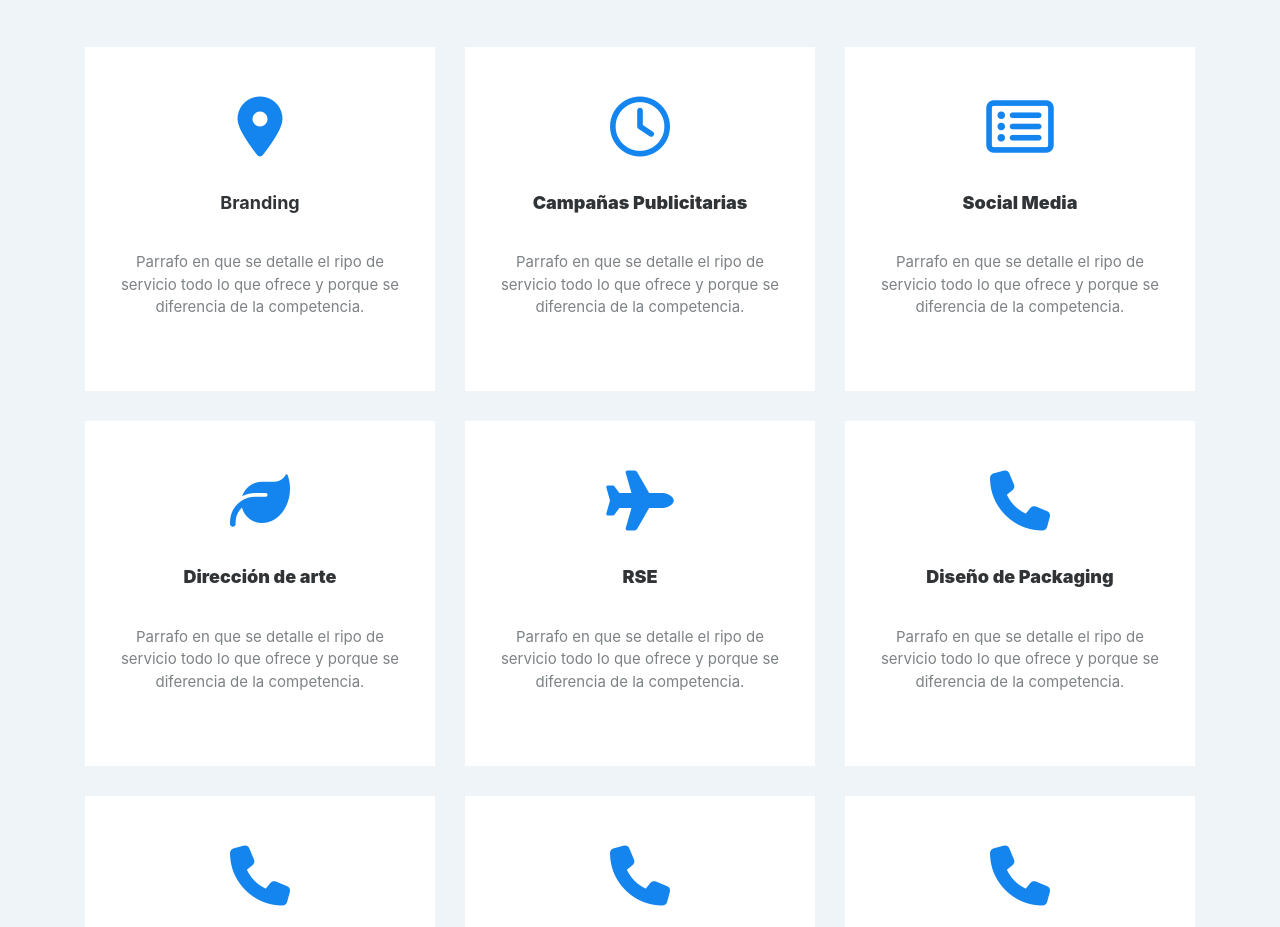
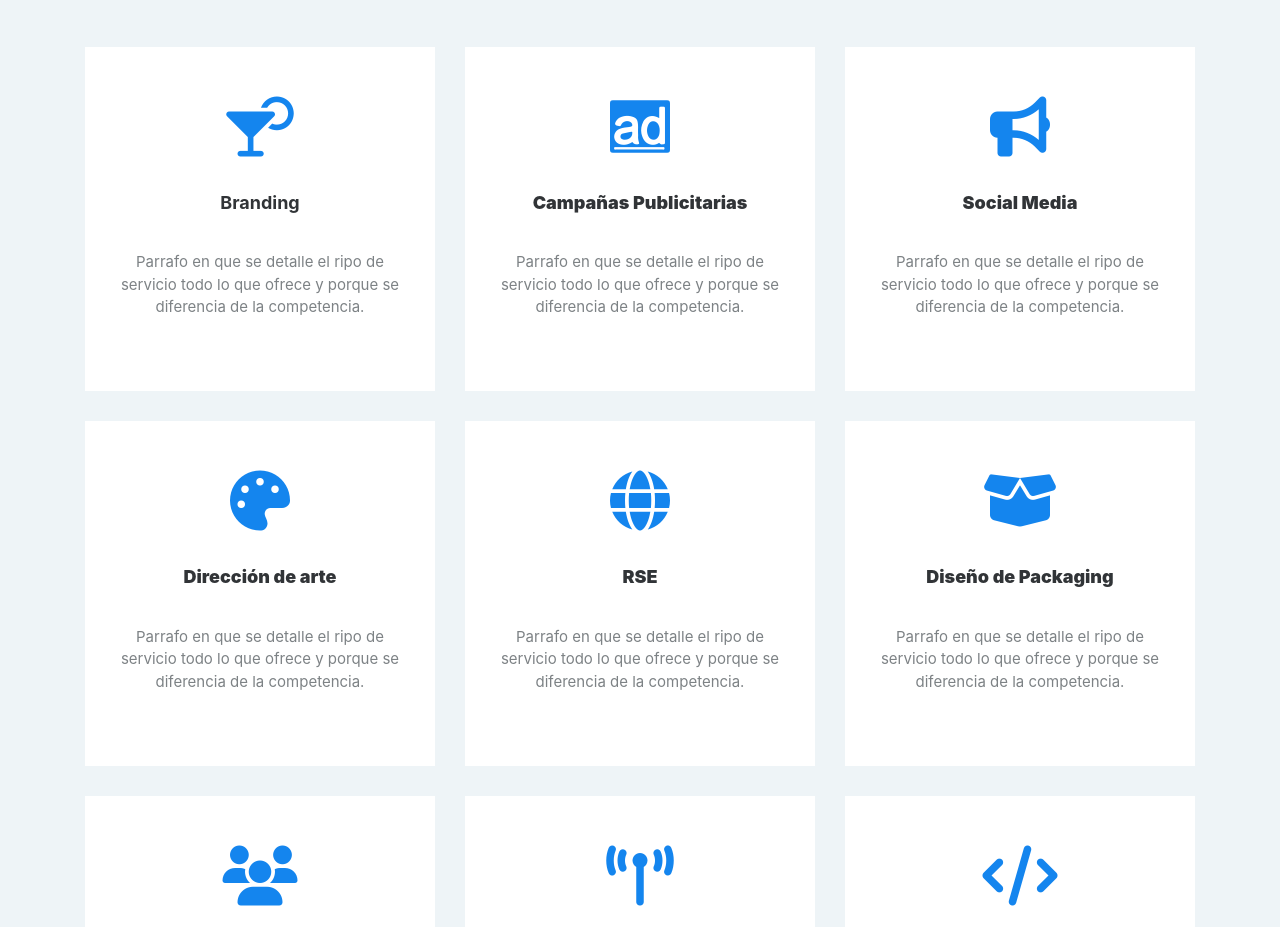
Before and after one commit to RicardoZapataS/inventivalp, a plain HTML site: page index.html in a window 1280 px wide. Shown: the part 1025-1952 px from the top of the page. Drawn offline with nearby package versions, Linux system fonts and the light colour scheme; some packages are replaced by stand-ins of ours; a script that the page names is missing.

Commit message:
Actualizacion
Iconos adecuados

```diff
--- a/index.html
+++ b/index.html
@@ -70,55 +70,55 @@
             <!-- Start: Features -->
             <div class="row justify-content-center features pb-0">
                 <div class="col-sm-6 col-md-5 col-lg-4 item">
-                    <div class="box bg-white"><i class="fa fa-map-marker icon"></i>
+                    <div class="box bg-white"><i class="fas fa-cocktail icon"></i>
                         <h3 class="name">Branding</h3>
                         <p class="description"><br>Parrafo en que se detalle el ripo de servicio todo lo que ofrece y porque se diferencia de la competencia.<br><br></p>
                     </div>
                 </div>
                 <div class="col-sm-6 col-md-5 col-lg-4 item">
-                    <div class="box"><i class="fa fa-clock-o icon"></i>
+                    <div class="box"><i class="fab fa-adversal icon"></i>
                         <h3 class="name"><strong>Campañas Publicitarias </strong><br></h3>
                         <p class="description"><br>Parrafo en que se detalle el ripo de servicio todo lo que ofrece y porque se diferencia de la competencia.<br><br></p>
                     </div>
                 </div>
                 <div class="col-sm-6 col-md-5 col-lg-4 item">
-                    <div class="box"><i class="fa fa-list-alt icon"></i>
+                    <div class="box"><i class="fas fa-bullhorn icon"></i>
                         <h3 class="name"><strong>Social Media</strong><br></h3>
                         <p class="description"><br>Parrafo en que se detalle el ripo de servicio todo lo que ofrece y porque se diferencia de la competencia.<br><br></p>
                     </div>
                 </div>
                 <div class="col-sm-6 col-md-5 col-lg-4 item">
-                    <div class="box"><i class="fa fa-leaf icon"></i>
+                    <div class="box"><i class="fas fa-palette icon"></i>
                         <h3 class="name"><strong>Dirección de arte</strong><br></h3>
                         <p class="description"><br>Parrafo en que se detalle el ripo de servicio todo lo que ofrece y porque se diferencia de la competencia.<br><br></p>
                     </div>
                 </div>
                 <div class="col-sm-6 col-md-5 col-lg-4 item">
-                    <div class="box"><i class="fa fa-plane icon"></i>
+                    <div class="box"><i class="fas fa-globe icon"></i>
                         <h3 class="name"><strong>RSE</strong><br></h3>
                         <p class="description"><br>Parrafo en que se detalle el ripo de servicio todo lo que ofrece y porque se diferencia de la competencia.<br><br></p>
                     </div>
                 </div>
                 <div class="col-sm-6 col-md-5 col-lg-4 item">
-                    <div class="box"><i class="fa fa-phone icon"></i>
+                    <div class="box"><i class="fas fa-box-open icon"></i>
                         <h3 class="name"><strong>Diseño de Packaging</strong><br></h3>
                         <p class="description"><br>Parrafo en que se detalle el ripo de servicio todo lo que ofrece y porque se diferencia de la competencia.<br><br></p>
                     </div>
                 </div>
                 <div class="col-sm-6 col-md-5 col-lg-4 item">
-                    <div class="box"><i class="fa fa-phone icon"></i>
+                    <div class="box"><i class="fas fa-users icon"></i>
                         <h3 class="name"><strong>Relaciones Públicas </strong><br></h3>
                         <p class="description"><br>Parrafo en que se detalle el ripo de servicio todo lo que ofrece y porque se diferencia de la competencia.<br><br></p>
                     </div>
                 </div>
                 <div class="col-sm-6 col-md-5 col-lg-4 item">
-                    <div class="box"><i class="fa fa-phone icon"></i>
+                    <div class="box"><i class="fas fa-broadcast-tower icon"></i>
                         <h3 class="name"><strong>Gestión de Medios</strong><br></h3>
                         <p class="description"><br>Parrafo en que se detalle el ripo de servicio todo lo que ofrece y porque se diferencia de la competencia.<br><br></p>
                     </div>
                 </div>
                 <div class="col-sm-6 col-md-5 col-lg-4 item">
-                    <div class="box"><i class="fa fa-phone icon"></i>
+                    <div class="box"><i class="fas fa-code icon"></i>
                         <h3 class="name"><strong>Servicios tecnologicos y digitales</strong><br></h3>
                         <p class="description"><br>Contar con un sitio web moderno, responsive y estéticamente agradable, aumentará tu tasa de conversión casi instantáneamente. Nuestro equipo de diseñadores y programadores crean páginas web con un rendimiento rápido y seguro,
                             diseñadas para ofrecer la mejor experiencia de navegación para el usuario. <br><br></p>
@@ -425,7 +425,6 @@
                                 </div>
                                 <div class="col-sm-6 col-md-12 col-lg-6">
                                     <h2 class="h4"><i class="fa fa-user"></i>&nbsp;Contacto</h2>
-                                    <div><span><strong>Name</strong></span></div>
                                     <div><span>wow@inventiva.com.bo</span></div><abbr data-toggle="tooltip" data-placement="top" title="Telefono: 77317070">Telefono:</abbr> 77317070
                                     <hr class="d-sm-none d-md-block d-lg-none">
                                 </div>
```
